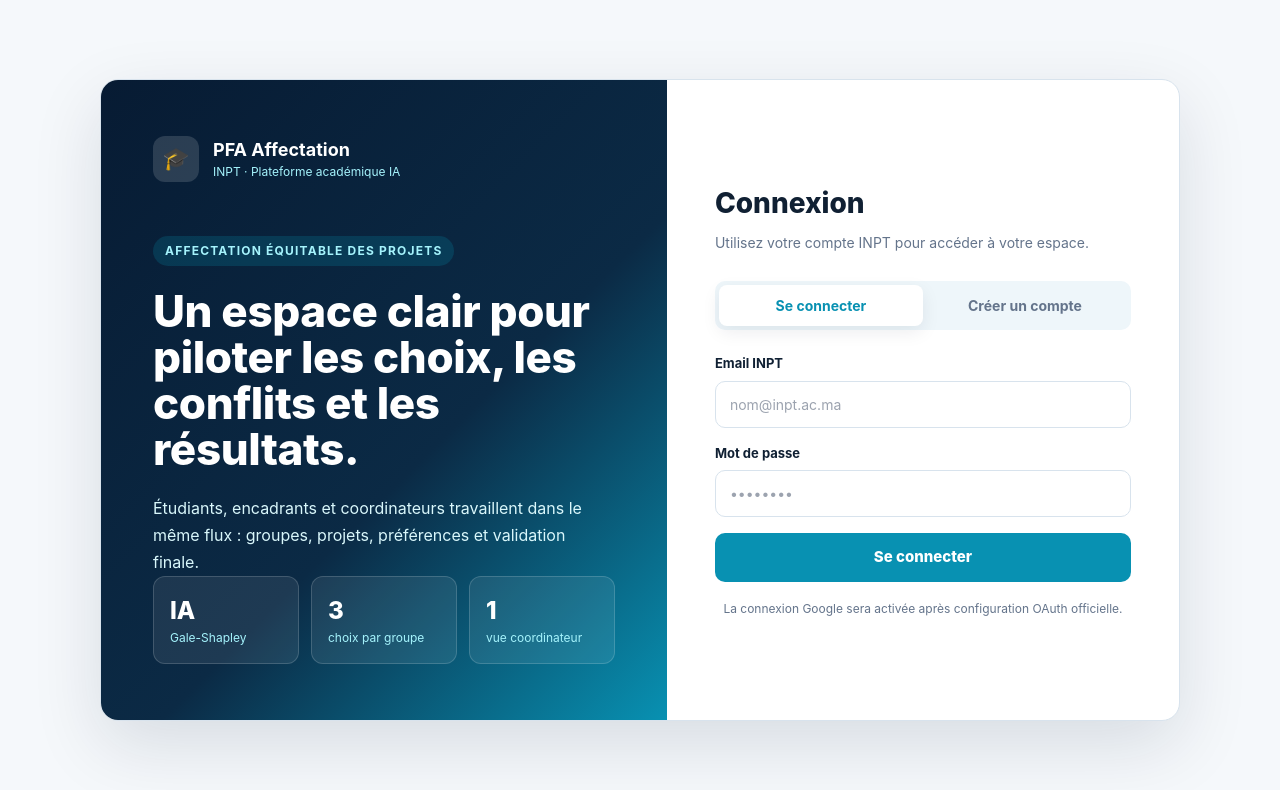
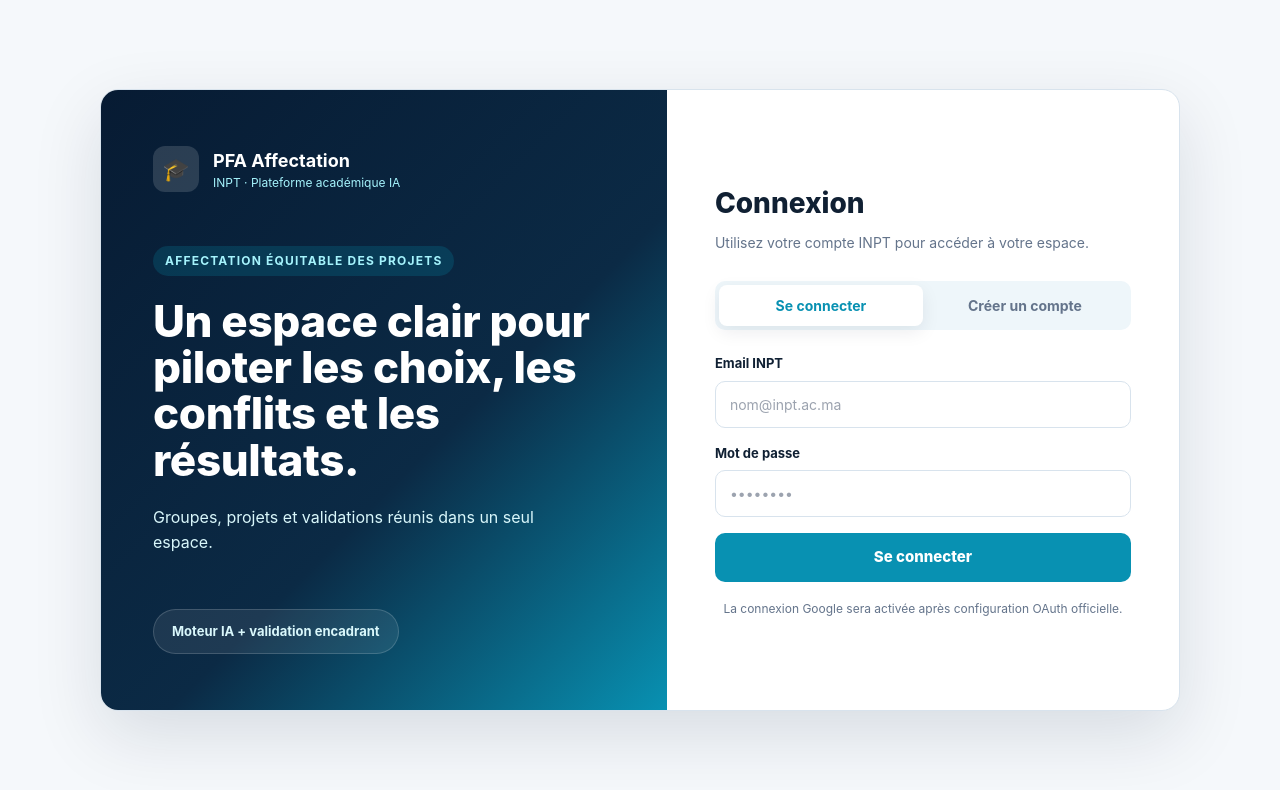
Before and after one commit to chaimaeyakouti-cyber/PFA_Affectation_projets_AI, a React (Vite) app in the folder frontend/: page / in a window 1280 px wide. Shown: the top 790 px of the page. Built offline with nearby package versions, Linux system fonts and the light colour scheme.

Commit message:
amélioration de la page d'accueil

```diff
--- a/frontend/src/pages/Login.tsx
+++ b/frontend/src/pages/Login.tsx
@@ -69,23 +69,14 @@ export default function Login() {
               <h1 style={{ margin: 0, fontSize: 44, lineHeight: 1.05, letterSpacing: -0.4, fontWeight: 800 }}>
                 Un espace clair pour piloter les choix, les conflits et les résultats.
               </h1>
-              <p style={{ margin: '22px 0 0', color: '#D9F7FB', fontSize: 16, lineHeight: 1.7 }}>
-                Étudiants, encadrants et coordinateurs travaillent dans le même flux : groupes, projets, préférences et validation finale.
+              <p style={{ margin: '22px 0 0', color: '#D9F7FB', fontSize: 16, lineHeight: 1.6, maxWidth: 400 }}>
+                Groupes, projets et validations réunis dans un seul espace.
               </p>
             </div>
           </div>
 
-          <div style={{ display: 'grid', gridTemplateColumns: 'repeat(3, 1fr)', gap: 12 }}>
-            {[
-              ['IA', 'Gale-Shapley'],
-              ['3', 'choix par groupe'],
-              ['1', 'vue coordinateur'],
-            ].map(([value, label]) => (
-              <div key={label} style={{ border: '1px solid rgba(255,255,255,0.16)', background: 'rgba(255,255,255,0.08)', borderRadius: 12, padding: 16 }}>
-                <div style={{ fontSize: 24, fontWeight: 800 }}>{value}</div>
-                <div style={{ color: '#A5F3FC', fontSize: 12 }}>{label}</div>
-              </div>
-            ))}
+          <div style={{ border: '1px solid rgba(255,255,255,0.16)', background: 'rgba(255,255,255,0.08)', borderRadius: 999, padding: '12px 18px', color: '#D9F7FB', fontSize: 13, fontWeight: 700, width: 'fit-content' }}>
+            Moteur IA + validation encadrant
           </div>
         </section>
 
```
